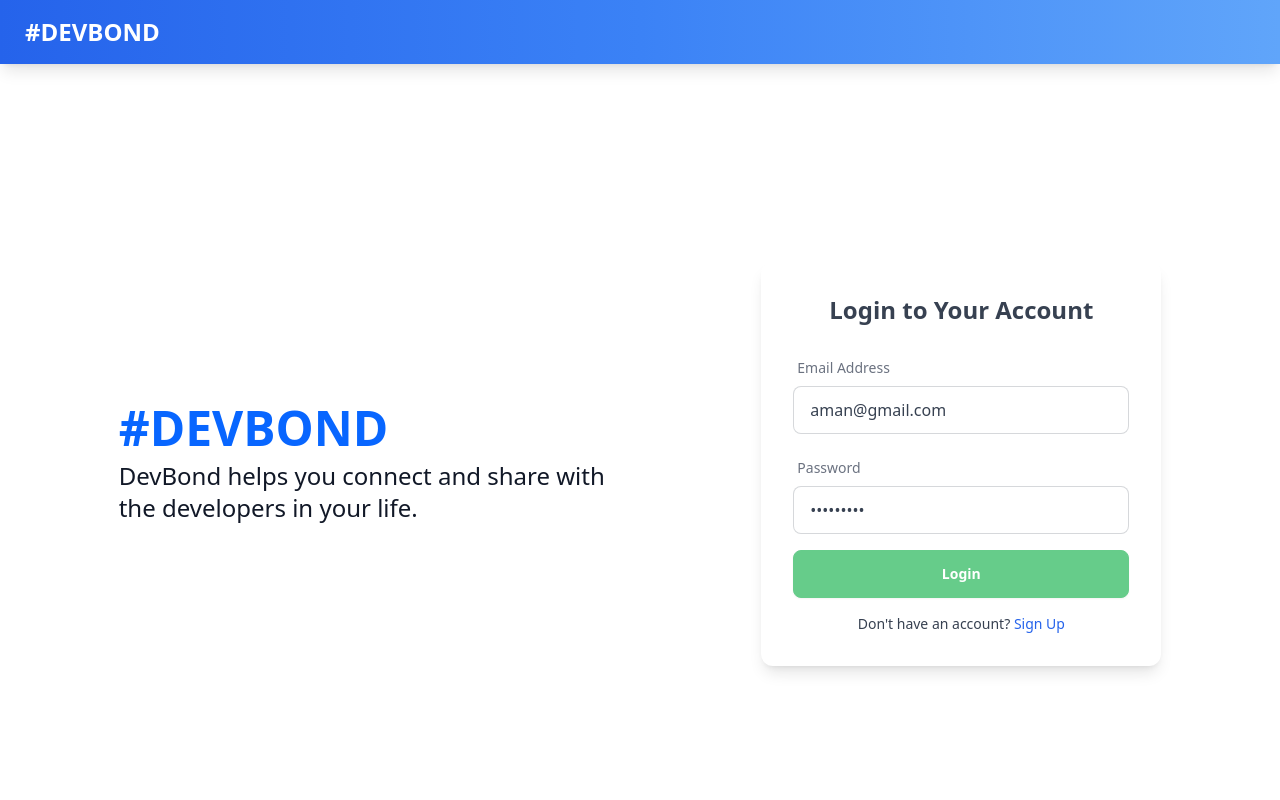
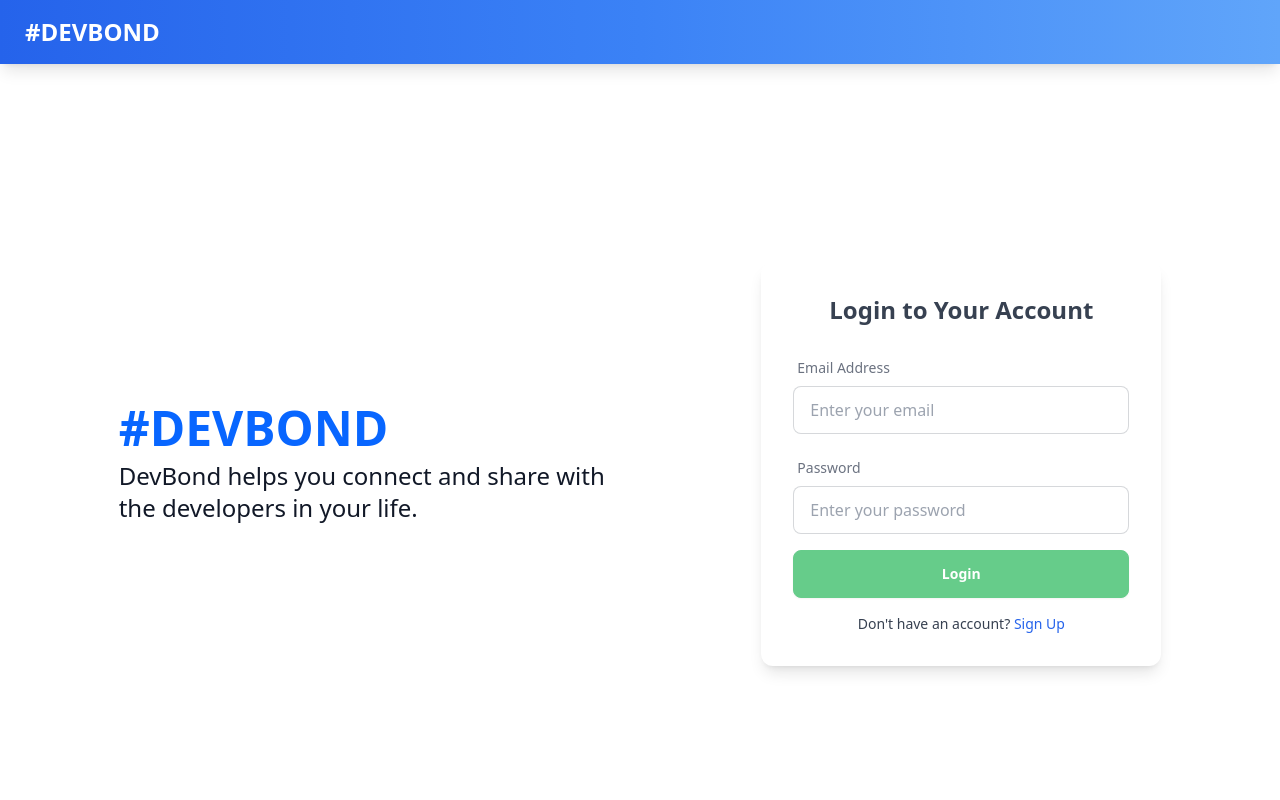
Before and after one commit to pavansingh888/DevBond-WebApp, a React (Vite) app: page /login in a window 1280 px wide. Shown: the top 800 px of the page. Built offline with nearby package versions, Linux system fonts and the light colour scheme; no server answers.

Commit message:
login test mail removed

```diff
--- a/src/components/Login.jsx
+++ b/src/components/Login.jsx
@@ -8,8 +8,8 @@ import { Link } from "react-router-dom";
 
 const Login = () => {
   const [error, setError] = useState("");
-  const [emailId, setEmailId] = useState("aman@gmail.com");
-  const [password, setPassword] = useState("Aman@1234");
+  const [emailId, setEmailId] = useState("");
+  const [password, setPassword] = useState("");
   const [firstName, setFirstName] = useState("");
   const [lastName, setLastName] = useState("");
   const [isLoginForm, setIsLoginForm] = useState(true);
```
